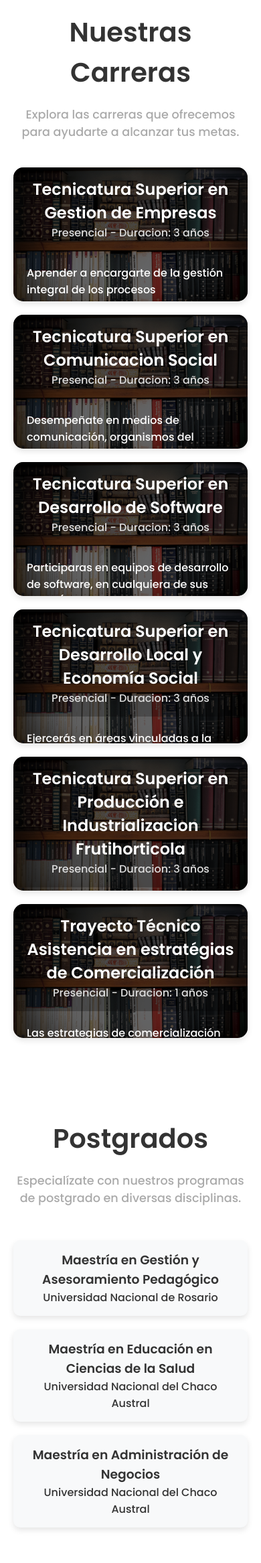
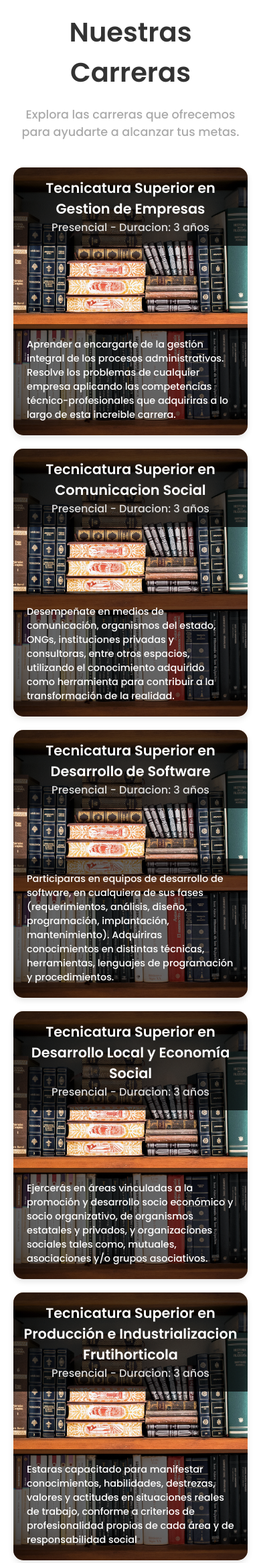
Before and after one commit to rodrifsa/landingFermosa, a PHP site: page / in a window 390 px wide. Shown: the part 2501-4835 px from the top of the page at 67% size. Run offline with PHP 8.4, Linux system fonts and the light colour scheme; some libraries are stand-ins or nearby versions.

Commit message:
Algunas Correcciones

```diff
--- a/assets/js/script.js
+++ b/assets/js/script.js
@@ -13,19 +13,29 @@ const offsetMargin = 88;
 
 function changeActiveLink() {
   let fromTop = window.scrollY + offsetMargin;
+  let foundSection = false;
 
   navLinks.forEach((link) => {
     const section = document.querySelector(link.getAttribute("href"));
+
     if (
       section.offsetTop <= fromTop &&
       section.offsetTop + section.offsetHeight > fromTop
     ) {
+      // Si se encuentra la sección en pantalla
       navLinks.forEach((link) => link.classList.remove("active"));
       link.classList.add("active");
+      foundSection = true;
     }
   });
+
+  // Si no se encontró ninguna sección, quitar "active" de todos los enlaces
+  if (!foundSection) {
+    navLinks.forEach((link) => link.classList.remove("active"));
+  }
 }
 
+// Desplazamiento suave al hacer clic en los enlaces
 navLinks.forEach((link) => {
   link.addEventListener("click", function (e) {
     e.preventDefault();
@@ -37,6 +47,7 @@ navLinks.forEach((link) => {
   });
 });
 
+// Llama a changeActiveLink al hacer scroll
 window.addEventListener("scroll", changeActiveLink);
 
 /* SLIDER: Desplazamiento automático y control manual */
--- a/assets/styles/style.css
+++ b/assets/styles/style.css
@@ -541,7 +541,7 @@ header {
 
 .carrera-header h3 {
   margin: 0;
-  font-size: 1.5rem;
+  font-size: 1.3rem;
 }
 
 .carrera-header span {
@@ -591,7 +591,13 @@ header {
 @media (max-width: 768px) {
   .carrera-card {
     width: 100%;
-    height: 200px;
+    height: 400px;
+  }
+  .carrera-header h3 {
+    font-size: 1.3rem;
+  }
+  .carrera-content p {
+    font-size: 0.9rem;
   }
 }
 
@@ -821,8 +827,6 @@ header {
 /* =========== ChatBox =========== */
 /* ============================== */
 
-/* Estilos del Chatbox */
-
 /* Botón para abrir el chatbox */
 .chatbox-button {
   position: fixed;
@@ -924,7 +928,7 @@ header {
 }
 
 .message.assistant .logo {
-  margin-right: 10px; /* Espacio entre logo y mensaje */
+  margin-right: 10px;
 }
 
 .message.assistant img {
@@ -975,6 +979,11 @@ header {
 
 .chatbox-input button:hover {
   background-color: #5e91ad;
+}
+
+#closeChat:hover {
+  color: var(--main-color);
+  transition: all 0.3s ease;
 }
 
 /* ============================== */
--- a/assets/templates/footer.php
+++ b/assets/templates/footer.php
@@ -5,7 +5,11 @@ echo '
     <footer>
         <div class="footer-container">
             <div class="footer-logo">
-                <img src="assets/img/logo/logo.png" alt="Logo Universidad">
+
+                <a href="#" id="backToTop">
+                    <img src="assets/img/logo/logo.png" alt="Logo">
+                </a>
+
 
                 <div class="footer-socials">
                     <a href="#"><i class="ri-instagram-fill"></i></a>
```
